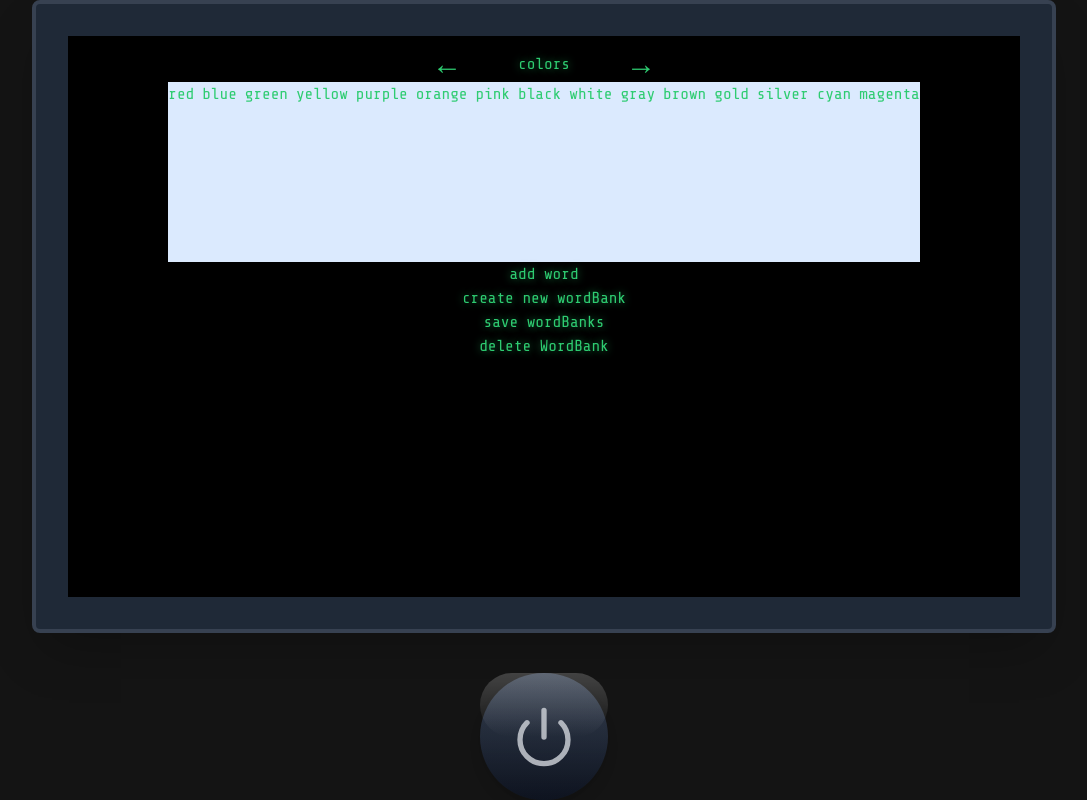
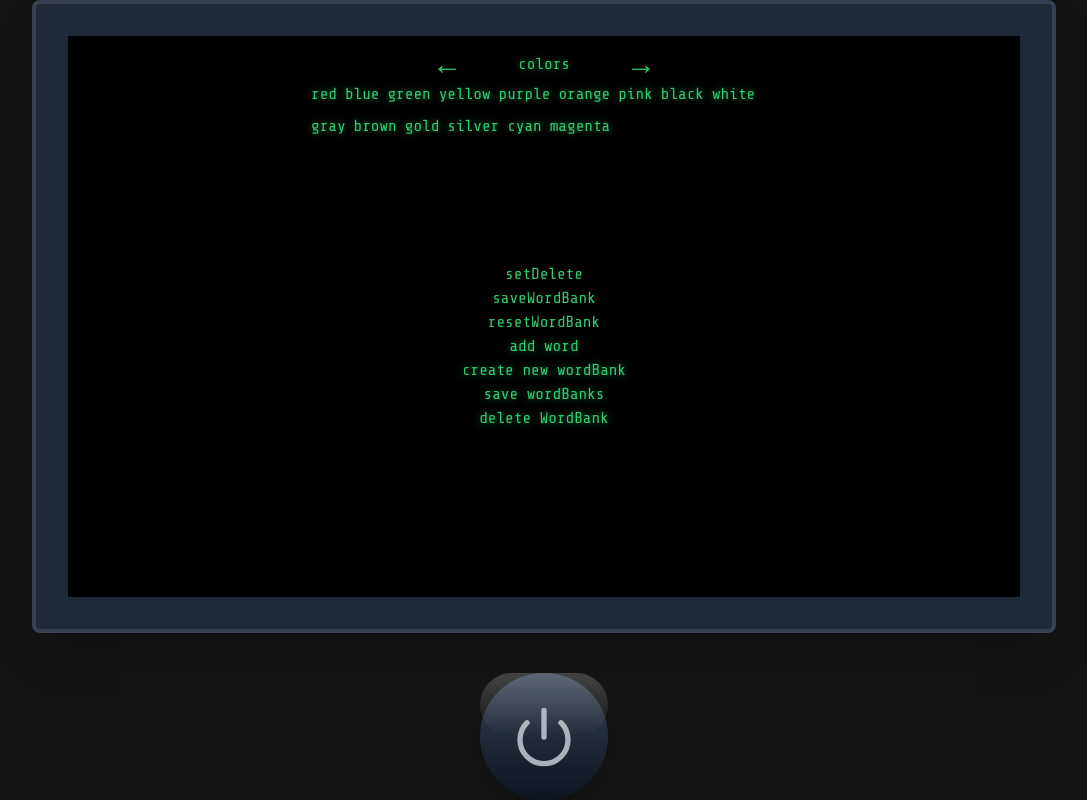
Before and after one commit to RoniGuru/word-game, a React (Vite) app: page /createWordBank in a window 1280 px wide. Shown: the whole page, without its empty margins (96-1183 px from the left). Built offline with nearby package versions, Linux system fonts and the light colour scheme.

Commit message:
delete words in Word Bank

```diff
--- a/src/App.tsx
+++ b/src/App.tsx
@@ -2,7 +2,7 @@ import { Provider } from 'react-redux';
 import store from './state/store.ts';
 import { BrowserRouter, Routes, Route } from 'react-router-dom';
 import HomePage from './pages/Home.tsx';
-import CreateWordBankPage from './pages/CreateWordBank.tsx';
+import WordBankPage from './pages/CreateWordBank.tsx';
 import RootLayout from './pages/RootLayout.tsx';
 
 function App() {
@@ -22,7 +22,7 @@ function App() {
             path="/createWordBank"
             element={
               <RootLayout>
-                <CreateWordBankPage />
+                <WordBankPage />
               </RootLayout>
             }
           />
--- /dev/null
+++ b/src/components/WordBank.tsx
@@ -0,0 +1,79 @@
+import { useSelector, useDispatch } from 'react-redux';
+import { RootState, AppDispatch } from '../state/store';
+import { useState } from 'react';
+import { removeWordFromBank } from '../state/word/wordSlice';
+
+export default function WordBank() {
+  const [currentCategoryIndex, setCurrentCategoryIndex] = useState(0);
+  const [deleting, setDeleting] = useState(false);
+  const wordBanks = useSelector((state: RootState) => state.wordBank);
+  const dispatch = useDispatch<AppDispatch>();
+
+  function goToNextCategory() {
+    setCurrentCategoryIndex(
+      (prevIndex) => (prevIndex + 1) % Object.keys(wordBanks).length
+    );
+  }
+  function goToPreviousCategory() {
+    setCurrentCategoryIndex((prevIndex) =>
+      prevIndex === 0 ? Object.keys(wordBanks).length - 1 : prevIndex - 1
+    );
+  }
+
+  const currentCategory = Object.keys(wordBanks)[currentCategoryIndex];
+
+  function handleWordRemoval(word: string) {
+    dispatch(removeWordFromBank({ category: currentCategory, word }));
+  }
+
+  return (
+    <>
+      <div className="flex items-center justify-between w-1/4 ">
+        <button
+          onClick={goToPreviousCategory}
+          className="text-3xl hoverStyle w-1/6"
+        >
+          &larr;
+        </button>
+        <h2>{currentCategory}</h2>
+
+        <button
+          onClick={goToNextCategory}
+          className="text-3xl hoverStyle w-1/6"
+        >
+          &rarr;
+        </button>
+      </div>
+
+      <div className="h-1/3  w-1/2">
+        <ul className="flex flex-row gap-2 flex-wrap   ">
+          {deleting
+            ? wordBanks[currentCategory].map((word, index) => (
+                <button
+                  key={index}
+                  className="hoverStyle"
+                  onClick={() => handleWordRemoval(word)}
+                >
+                  {word}
+                </button>
+              ))
+            : wordBanks[currentCategory].map((word, index) => (
+                <div key={index}>{word}</div>
+              ))}
+        </ul>
+      </div>
+      <button
+        onClick={() => setDeleting(!deleting)}
+        style={{
+          backgroundColor: deleting ? '#2ecc71' : 'black',
+          color: deleting ? 'black' : '#2ecc71',
+        }}
+        className="w-1/6"
+      >
+        setDelete
+      </button>
+      <button>saveWordBank</button>
+      <button>resetWordBank</button>
+    </>
+  );
+}
--- a/src/pages/CreateWordBank.tsx
+++ b/src/pages/CreateWordBank.tsx
@@ -1,51 +1,9 @@
-import { useSelector } from 'react-redux';
-import { RootState } from '../state/store';
-import { useState } from 'react';
+import WordBank from '../components/WordBank';
 
-export default function CreateWordBankPage() {
-  const [currentCategoryIndex, setCurrentCategoryIndex] = useState(0);
-  const wordBanks = useSelector((state: RootState) => state.wordBank);
-
-  function goToNextCategory() {
-    setCurrentCategoryIndex(
-      (prevIndex) => (prevIndex + 1) % Object.keys(wordBanks).length
-    );
-  }
-  function goToPreviousCategory() {
-    setCurrentCategoryIndex((prevIndex) =>
-      prevIndex === 0 ? Object.keys(wordBanks).length - 1 : prevIndex - 1
-    );
-  }
-
-  const currentCategory = Object.keys(wordBanks)[currentCategoryIndex];
-  const words = wordBanks[currentCategory];
+export default function WordBankPage() {
   return (
     <div className="gameContainer flex  flex-col items-center">
-      <div className="flex items-center justify-between w-1/4 ">
-        <button
-          onClick={goToPreviousCategory}
-          className="text-3xl hoverStyle w-1/6"
-        >
-          &larr;
-        </button>
-        <h2>{currentCategory}</h2>
-
-        <button
-          onClick={goToNextCategory}
-          className="text-3xl hoverStyle w-1/6"
-        >
-          &rarr;
-        </button>
-      </div>
-      <div className="h-1/3 bg-blue-100">
-        <ul className="flex flex-row gap-2   ">
-          {words.map((word, index) => (
-            <button key={index} className="hoverStyle">
-              {word}
-            </button>
-          ))}
-        </ul>
-      </div>
+      <WordBank />
 
       <div>
         <div>add word</div>
--- a/src/state/middleware/saveToLocalStorage.ts
+++ b/src/state/middleware/saveToLocalStorage.ts
@@ -2,12 +2,16 @@ import { Middleware } from '@reduxjs/toolkit';
 
 export const saveToLocalStorage: Middleware = (store) => (next) => (action) => {
   const result = next(action);
-  const state = store.getState().wordBank;
+
   try {
-    const serializedState = JSON.stringify(state);
-    localStorage.setItem('wordBanks', serializedState);
+    const currentState = store.getState();
+
+    const wordBanksState = currentState.wordBanks;
+
+    localStorage.setItem('wordBanks', JSON.stringify(wordBanksState));
   } catch (e) {
-    console.warn('Failed to save state to localStorage', e);
+    console.error('Failed to save wordBanks to localStorage:', e);
   }
+
   return result;
 };
--- a/src/state/word/wordSlice.ts
+++ b/src/state/word/wordSlice.ts
@@ -139,11 +139,12 @@ const wordBanksSlice = createSlice({
       delete state[category];
     },
 
-    removeWord: (
+    removeWordFromBank: (
       state,
       action: PayloadAction<{ category: string; word: string }>
     ) => {
       const { category, word } = action.payload;
+
       if (state[category]) {
         state[category] = state[category].filter((w) => w !== word);
       }
@@ -152,7 +153,7 @@ const wordBanksSlice = createSlice({
 });
 
 // Export the actions
-export const { addCategory, addWord, removeCategory, removeWord } =
+export const { addCategory, addWord, removeCategory, removeWordFromBank } =
   wordBanksSlice.actions;
 
 // Export the reducer
```
